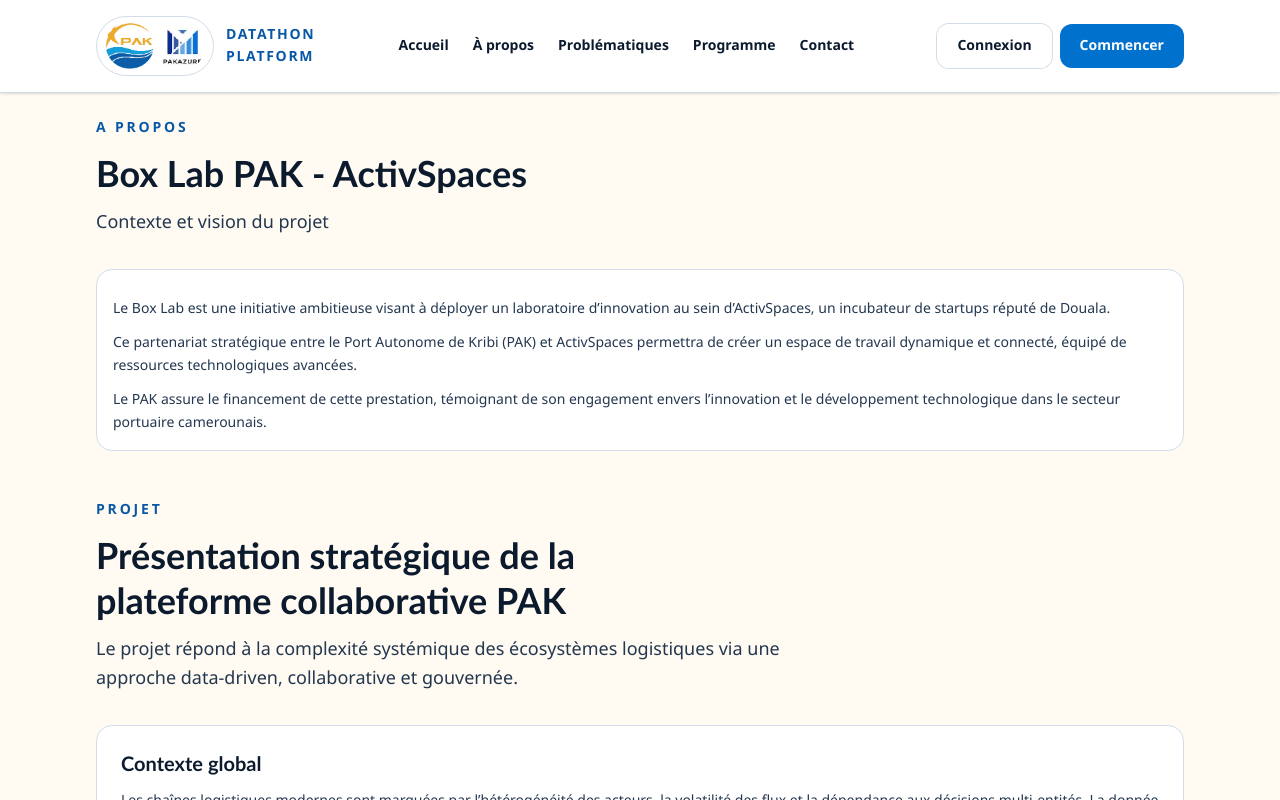
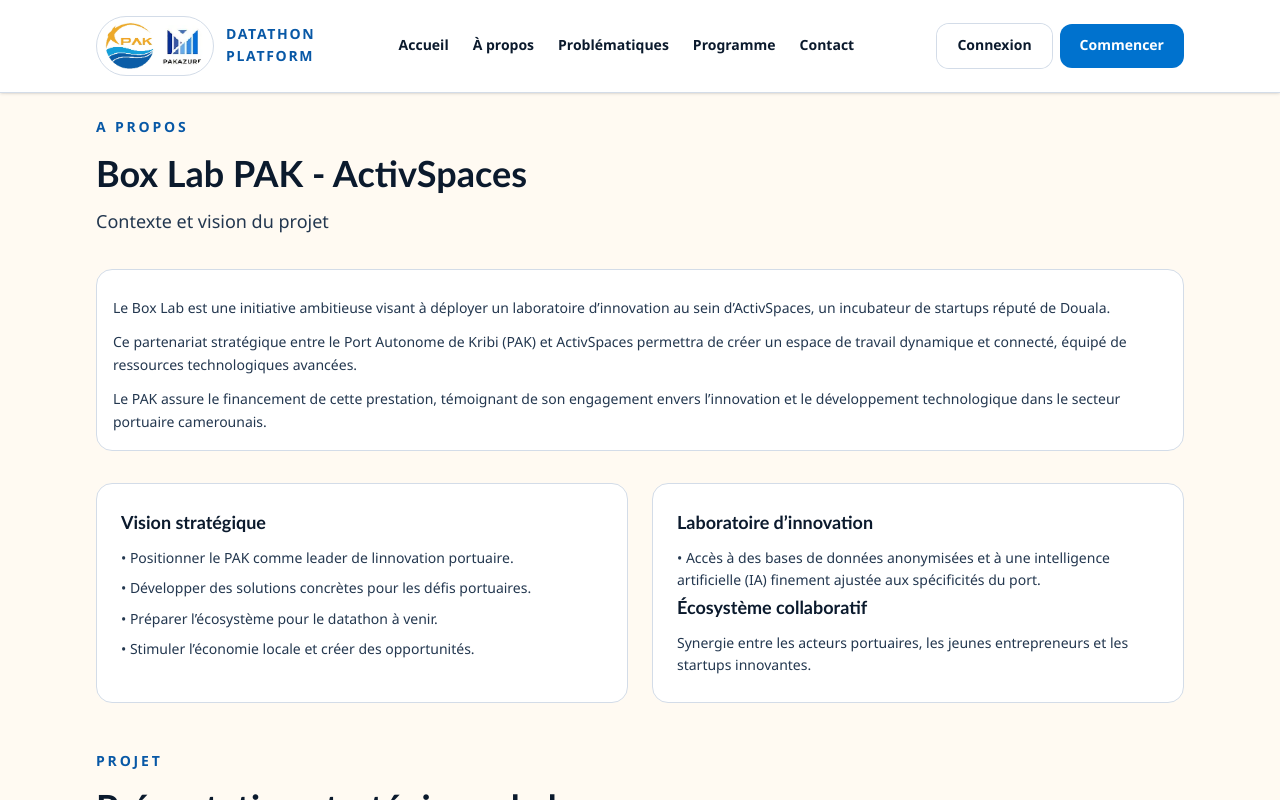
Before and after one commit to gabykant/pak-datathon-v2, a Next.js app: page /a-propos in a window 1280 px wide. Shown: the top 800 px of the page. Built offline with nearby package versions, Linux system fonts and the light colour scheme.

Commit message:
Adding box for Vision stratégique, Laboratoire d’innovation and Écosystème collaboratif

```diff
--- a/src/app/a-propos/page.tsx
+++ b/src/app/a-propos/page.tsx
@@ -19,6 +19,31 @@
           <p className="mt-3 text-sm leading-relaxed text-[var(--ink-700)]">Le PAK assure le financement de cette prestation, témoignant de son engagement envers l’innovation et le développement technologique dans le secteur portuaire camerounais.
           </p>
         </article>
+
+        <div className="grid gap-6 lg:grid-cols-2">
+          <article className="rounded-2xl border border-[var(--ink-200)] bg-white p-6">
+            <h3 className="text-lg font-black text-[var(--ink-900)]">Vision stratégique</h3>
+            <ul className="mt-3 space-y-2 text-sm text-[var(--ink-700)]">
+              <li>• Positionner le PAK comme leader de linnovation portuaire.</li>
+              <li>• Développer des solutions concrètes pour les défis portuaires.</li>
+              <li>• Préparer l’écosystème pour le datathon à venir.</li>
+              <li>• Stimuler l’économie locale et créer des opportunités.</li>
+            </ul>
+          </article>
+
+          <article className="rounded-2xl border border-[var(--ink-200)] bg-white p-6">
+            <h3 className="text-lg font-black text-[var(--ink-900)]">Laboratoire d’innovation</h3>
+            <ul className="mt-3 space-y-2 text-sm text-[var(--ink-700)]">
+              <li>• Accès à des bases de données anonymisées et à une intelligence artificielle (IA) finement ajustée aux spécificités du port.</li>
+            </ul>
+
+            <h3 className="text-lg font-black text-[var(--ink-900)]">Écosystème collaboratif</h3>
+            <ul className="mt-3 space-y-2 text-sm text-[var(--ink-700)]">
+              <li>Synergie entre les acteurs portuaires, les jeunes entrepreneurs et les startups innovantes.</li>
+            </ul>
+          </article>
+        </div>
+
       </section>
 
       <section className="mx-auto w-full max-w-6xl space-y-8 px-4 py-6 sm:px-6 lg:px-8">
```
